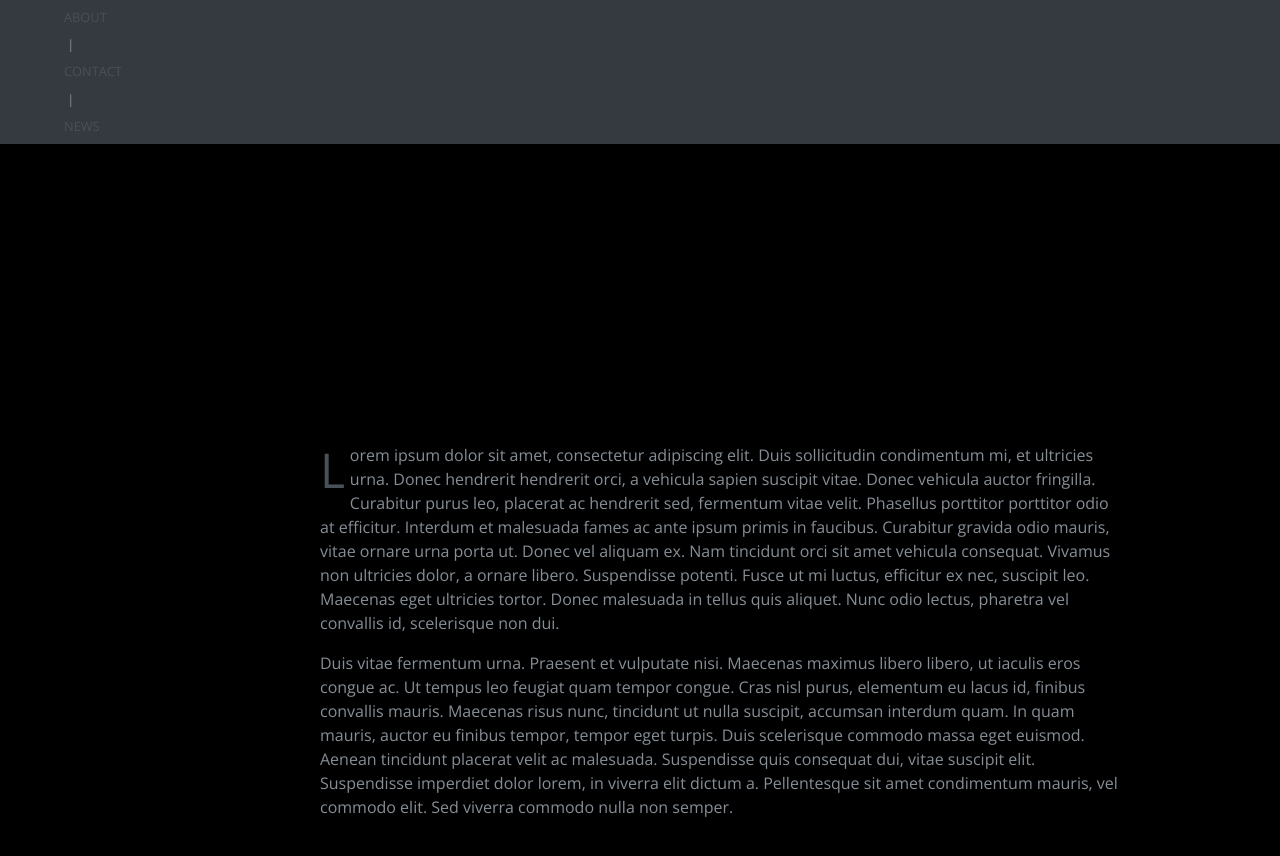
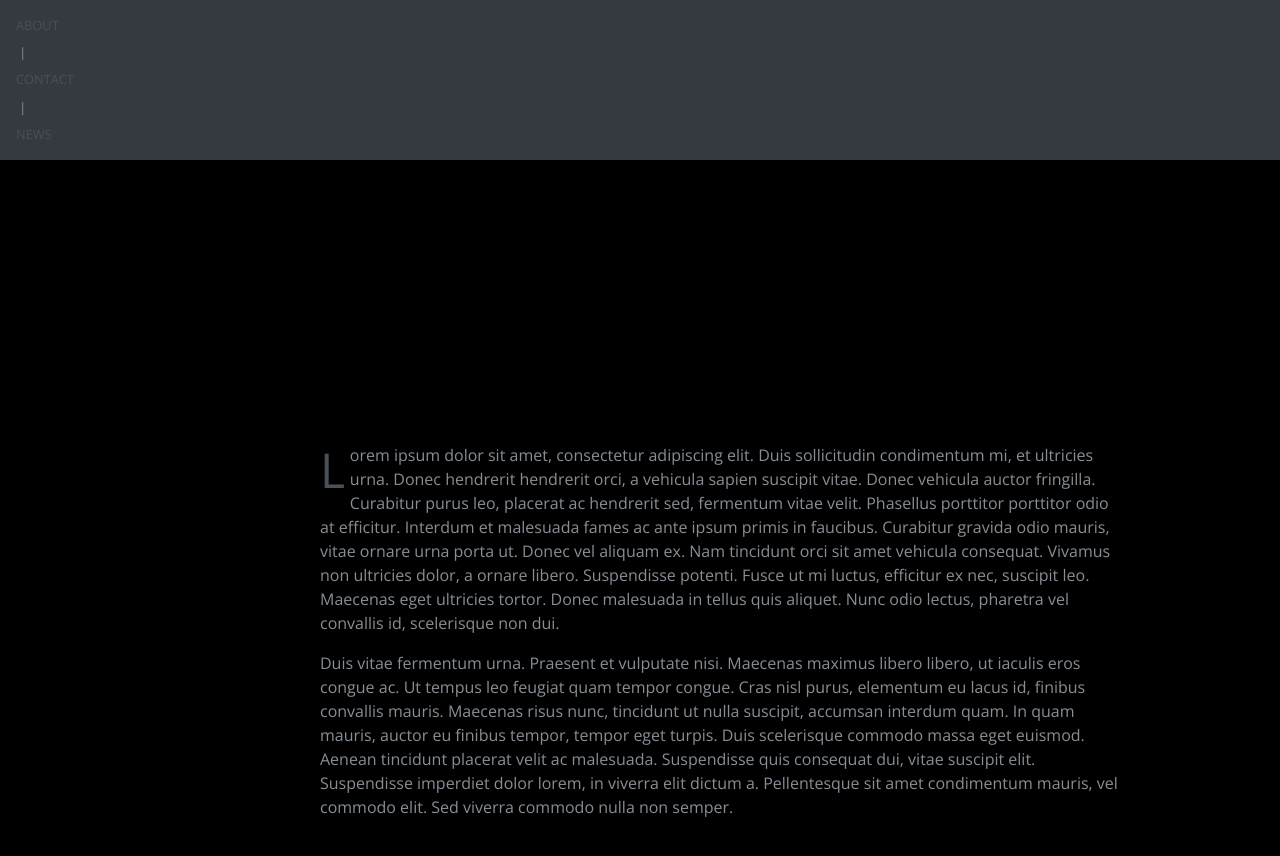
Before and after one commit to JoyceKimberly/SoniaBjornsen, a Jekyll site: the page built from index.md, in a window 1280 px wide and 1400 px high. Shown: the top 856 px of the window. Built offline with Jekyll 4.4.1, drawn with Linux system fonts in a browser that asks for light colours; nearby versions of some CDN libraries; the repository's description, which GitHub fills in, is left out.

Commit message:
Update style.scss

```diff
--- a/assets/css/style.scss
+++ b/assets/css/style.scss
@@ -22,8 +22,8 @@ time,
   font-size: 0.8rem;
   font-family: $font-family-base;
   text-transform: uppercase;
-  width: 100vw;
-  padding: 0 0 0 5vw;
+  //width: 100vw;
+  //padding: 0 0 0 5vw;
 }
 .nav-link {
   //display: inline-block;
```
